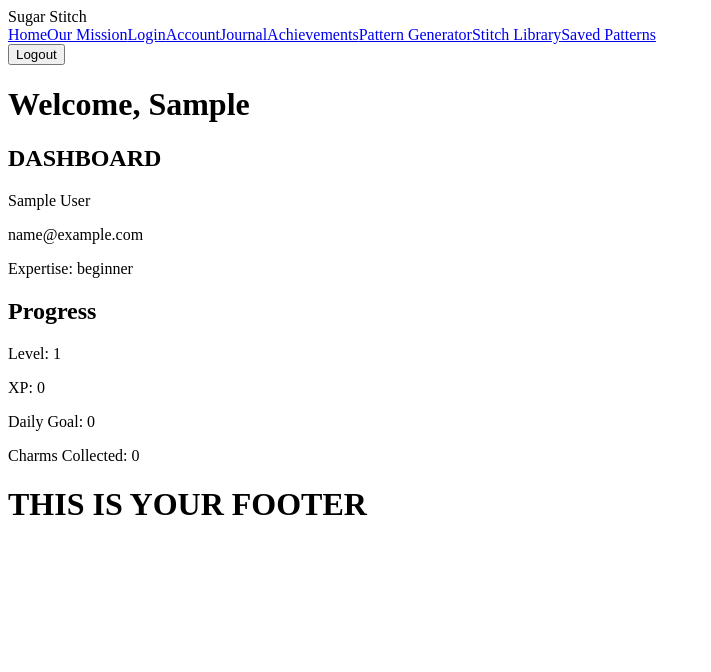
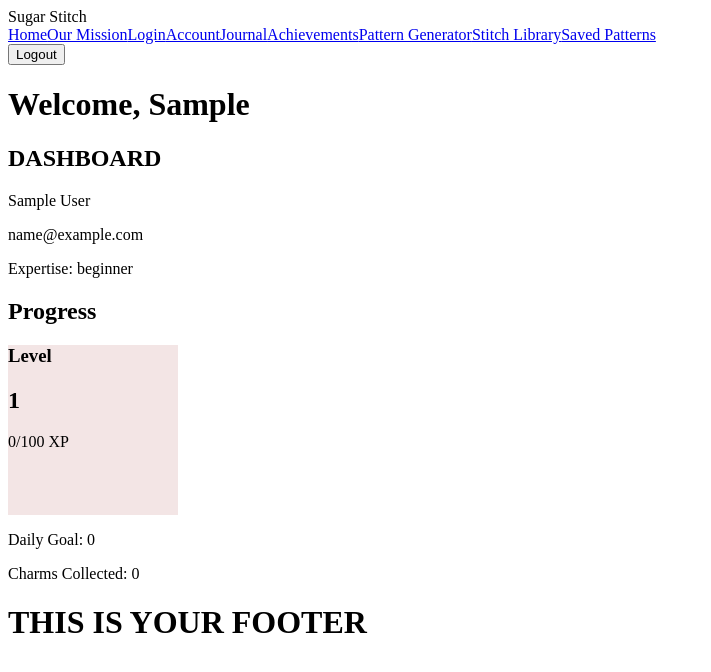
Before and after one commit to zgcamarillo/SugarStitch, a React (Vite) app in the folder client/: page /account in a window 1280 px wide. Shown: the top 672 px of the page, without its empty margins (0-711 px from the left). Built offline with nearby package versions, Linux system fonts and the light colour scheme; sample sign-in values are in the browser's storage; the HTML template or start-up script is replaced by a standard one.

Commit message:
feat: add XP donut component and integrate into account dashboard

```diff
--- /dev/null
+++ b/client/src/components/XpDonut.jsx
@@ -0,0 +1,25 @@
+function XpDonut({ xp = 0, level = 1, size = 170 }) {
+  const xpInLevel = xp % 100
+  const pct = (xpInLevel / 100) * 100
+
+  return (
+    <div className="xp-donut-wrap">
+      <div
+        className="xp-donut"
+        style={{
+          width: size,
+          height: size,
+          background: `conic-gradient(#f4a6c1 0% ${pct}%, #f3e5e5 ${pct}% 100%)`,
+        }}
+      >
+        <div className="xp-donut-inner">
+          <h3 className="xp-donut-label">Level</h3>
+          <h2 className="xp-donut-level">{level}</h2>
+          <p className="xp-donut-sub">{xpInLevel}/100 XP</p>
+        </div>
+      </div>
+    </div>
+  )
+}
+
+export default XpDonut
--- a/client/src/pages/Account.jsx
+++ b/client/src/pages/Account.jsx
@@ -1,6 +1,7 @@
 // About User, XP Donut, Calendar, small achiievement banner
 
 import { useEffect, useState } from 'react'
+import XpDonut from '../components/XpDonut'
 
 export default function Account() {
 
@@ -33,8 +34,7 @@ export default function Account() {
             <div>
                 <h2>Progress</h2>
 
-                <p>Level: {user.level ?? 1}</p>
-                <p>XP: {user.xp ?? 0}</p>
+                <XpDonut xp={user.xp ?? 0} level={user.level ?? 1} />
                 <p>Daily Goal: {user.dailyGoal ?? 0}</p>
                 <p>Charms Collected: {user.charms?.length ?? 0 }</p>
             </div>
--- a/client/src/styles/global.css
+++ b/client/src/styles/global.css
@@ -9,6 +9,12 @@ a {
   text-decoration: none;
   color: inherit;
 }
+
+
+/* =========================================
+ ================NAV BAR=================
+ ========================================== */
+
 
 .navbar {
   background-color: #f8d7da;
@@ -40,6 +46,54 @@ a {
   padding: 2rem;
 }
 
+/* ===============================================
+================== ACCOUNT ===================
+================================================= */
+
+.xp-donut-wrap {
+  margin: 1rem 0 1.5rem;
+}
+
+.xp-donut {
+  border-radius: 50%;
+  display: flex;
+  align-items: center;
+  justify-content: center;
+}
+
+.xp-donut-inner {
+  width: 70%;
+  height: 70%;
+  background: #fffaf8;
+  border-radius: 50%;
+  display: flex;
+  flex-direction: column;
+  align-items: center;
+  justify-content: center;
+}
+
+.xp-donut-label {
+  margin: 0;
+  font-size: 0.9rem;
+  color: #7a5c61;
+}
+
+.xp-donut-level {
+  margin: 0.2rem 0;
+  font-size: 2rem;
+  color: #3d2c2e;
+}
+
+.xp-donut-sub {
+  margin: 0;
+  font-size: 0.9rem;
+  color: #7a5c61;
+}
+
+/* =============================================
+================FOOTER=======================
+============================================ */
+
 .footer {
   background-color: #f3e5e5;
   text-align: center;
```
